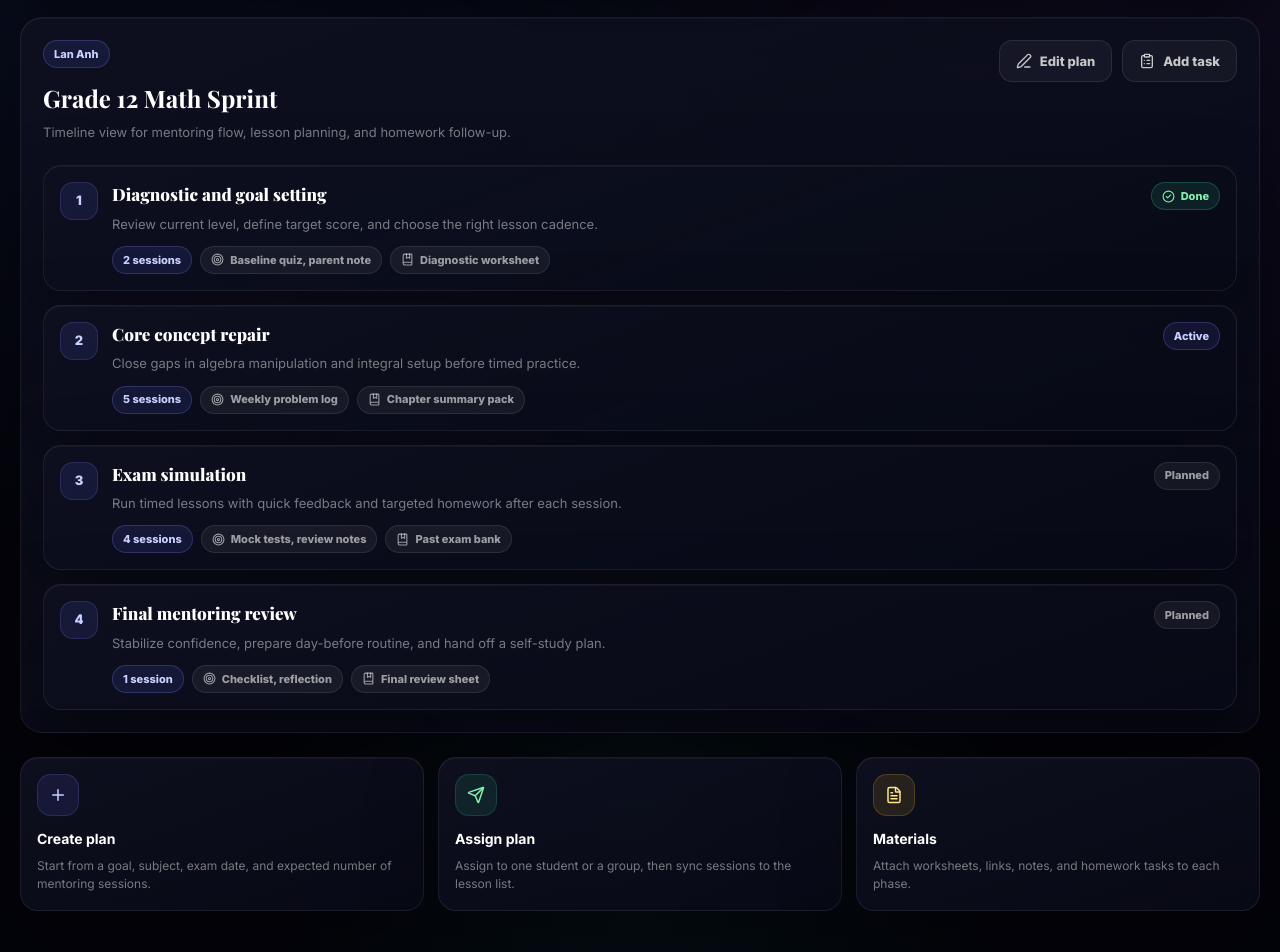
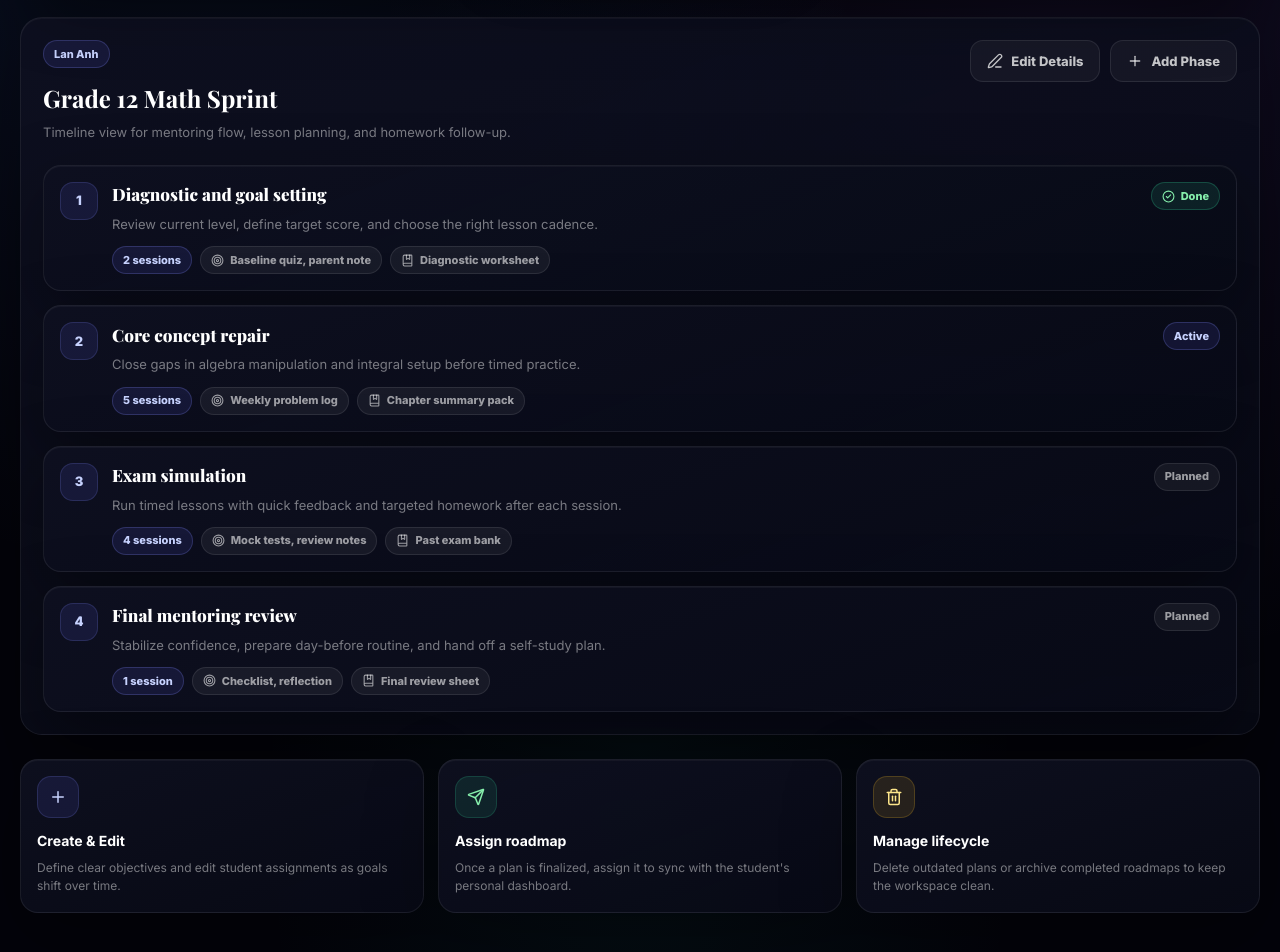
Before and after one commit to munonguyen/HaNovaEducation_REQ_Project, a React (Vite) app in the folder velorah-hero/: page /tutor/study-plans in a window 1280 px wide. Shown: the part 810-1762 px from the top of the page. Built offline with nearby package versions, Linux system fonts and the light colour scheme; grey boxes are pictures that could not be loaded; a web font is replaced by a local one.

Commit message:
fix: remove unused imports in StudyPlans.tsx

```diff
--- a/velorah-hero/src/pages/tutor/StudyPlans.tsx
+++ b/velorah-hero/src/pages/tutor/StudyPlans.tsx
@@ -2,15 +2,16 @@ import { useState } from 'react';
 import {
   BookMarked,
   CheckCircle2,
-  ClipboardList,
   Edit3,
-  FileText,
   GraduationCap,
   Plus,
+  Save,
   Send,
   Target,
+  Trash2,
+  X,
 } from 'lucide-react';
-import { motion } from 'framer-motion';
+import { motion, AnimatePresence } from 'framer-motion';
 
 const initialPlans = [
   { id: 'p1', student: 'Lan Anh', title: 'Grade 12 Math Sprint', progress: 62, sessions: 12, next: 'Integrals checkpoint' },
@@ -18,8 +19,9 @@ const initialPlans = [
   { id: 'p3', student: 'Group A3', title: 'Entrance Exam Roadmap', progress: 35, sessions: 18, next: 'Mixed problem set' },
 ];
 
-const phases = [
+const initialPhases = [
   {
+    id: 'ph1',
     title: 'Diagnostic and goal setting',
     copy: 'Review current level, define target score, and choose the right lesson cadence.',
     sessions: '2 sessions',
@@ -28,6 +30,7 @@ const phases = [
     status: 'Done',
   },
   {
+    id: 'ph2',
     title: 'Core concept repair',
     copy: 'Close gaps in algebra manipulation and integral setup before timed practice.',
     sessions: '5 sessions',
@@ -36,6 +39,7 @@ const phases = [
     status: 'Active',
   },
   {
+    id: 'ph3',
     title: 'Exam simulation',
     copy: 'Run timed lessons with quick feedback and targeted homework after each session.',
     sessions: '4 sessions',
@@ -44,6 +48,7 @@ const phases = [
     status: 'Planned',
   },
   {
+    id: 'ph4',
     title: 'Final mentoring review',
     copy: 'Stabilize confidence, prepare day-before routine, and hand off a self-study plan.',
     sessions: '1 session',
@@ -55,23 +60,67 @@ const phases = [
 
 export default function StudyPlans() {
   const [plans, setPlans] = useState(initialPlans);
-  const [selectedPlan, setSelectedPlan] = useState(initialPlans[0]);
+  const [selectedPlanId, setSelectedPlanId] = useState(initialPlans[0].id);
+  const [phases, setPhases] = useState(initialPhases);
+  const [isEditing, setIsEditing] = useState(false);
+  const [editForm, setEditForm] = useState({ title: '', student: '' });
   const [feedback, setFeedback] = useState('Study plan roadmap is ready for editing, assignment, tasks, and materials.');
 
-  const createPlan = () => {
-    const draft = { id: `p${plans.length + 1}`, student: 'New student', title: 'New mentoring roadmap', progress: 0, sessions: 8, next: 'Define diagnostic phase' };
-    setPlans((current) => [draft, ...current]);
-    setSelectedPlan(draft);
-    setFeedback('New study plan draft created. Add phases, sessions, tasks, and materials before assigning.');
+  const selectedPlan = plans.find(p => p.id === selectedPlanId) || plans[0];
+
+  const handleCreatePlan = () => {
+    const newId = `p${Date.now()}`;
+    const newPlan = {
+      id: newId,
+      student: 'New Student',
+      title: 'New Mentoring Roadmap',
+      progress: 0,
+      sessions: 8,
+      next: 'Define diagnostic phase'
+    };
+    setPlans([newPlan, ...plans]);
+    setSelectedPlanId(newId);
+    setIsEditing(true);
+    setEditForm({ title: newPlan.title, student: newPlan.student });
+    setFeedback('Draft created. Please enter the plan details and save.');
   };
 
-  const updateSelectedPlan = (message: string, patch?: Partial<typeof selectedPlan>) => {
-    if (patch) {
-      const nextPlan = { ...selectedPlan, ...patch };
-      setSelectedPlan(nextPlan);
-      setPlans((current) => current.map((plan) => (plan.id === nextPlan.id ? nextPlan : plan)));
+  const handleEditToggle = () => {
+    if (!isEditing) {
+      setEditForm({ title: selectedPlan.title, student: selectedPlan.student });
     }
-    setFeedback(message);
+    setIsEditing(!isEditing);
+  };
+
+  const handleSave = () => {
+    setPlans(current => current.map(p =>
+      p.id === selectedPlanId ? { ...p, title: editForm.title, student: editForm.student } : p
+    ));
+    setIsEditing(false);
+    setFeedback(`Changes to "${editForm.title}" have been saved and synced.`);
+  };
+
+  const handleDelete = (id: string) => {
+    const nextPlans = plans.filter(p => p.id !== id);
+    setPlans(nextPlans);
+    if (id === selectedPlanId && nextPlans.length > 0) {
+      setSelectedPlanId(nextPlans[0].id);
+    }
+    setFeedback('Study plan has been permanently removed from the workspace.');
+  };
+
+  const handleAddPhase = () => {
+    const newPhase = {
+      id: `ph${Date.now()}`,
+      title: 'New Phase',
+      copy: 'Describe the objectives and learning outcomes for this stage.',
+      sessions: '0 sessions',
+      tasks: 'None',
+      material: 'None',
+      status: 'Planned',
+    };
+    setPhases([...phases, newPhase]);
+    setFeedback('New roadmap phase added. Configure the sessions and materials below.');
   };
 
   return (
@@ -90,8 +139,12 @@ export default function StudyPlans() {
           </p>
         </div>
         <div className="tutor-actions">
-          <button className="tutor-btn" onClick={() => updateSelectedPlan(`${selectedPlan.title} assigned to ${selectedPlan.student}. Sessions are ready to sync.`)}><Send size={16} /> Assign to student</button>
-          <button className="tutor-btn primary" onClick={createPlan}><Plus size={16} /> Create plan</button>
+          <button className="tutor-btn" onClick={() => setFeedback(`${selectedPlan.title} assigned to ${selectedPlan.student}.`)}>
+            <Send size={16} /> Assign to student
+          </button>
+          <button className="tutor-btn primary" onClick={handleCreatePlan}>
+            <Plus size={16} /> Create plan
+          </button>
         </div>
       </div>
 
@@ -112,11 +165,19 @@ export default function StudyPlans() {
             </div>
           </div>
           <div className="plan-list">
+            <AnimatePresence mode="popLayout">
               {plans.map((plan) => (
+                <motion.div
+                  layout
+                  initial={{ opacity: 0, x: -10 }}
+                  animate={{ opacity: 1, x: 0 }}
+                  exit={{ opacity: 0, x: -10 }}
+                  key={plan.id}
+                  className="relative group"
+                >
                   <button
-                className={`plan-item${selectedPlan.id === plan.id ? ' is-active' : ''}`}
-                key={plan.id}
-                onClick={() => setSelectedPlan(plan)}
+                    className={`plan-item${selectedPlanId === plan.id ? ' is-active' : ''}`}
+                    onClick={() => { setSelectedPlanId(plan.id); setIsEditing(false); }}
                   >
                     <strong>{plan.title}</strong>
                     <span>{plan.student} - {plan.sessions} planned sessions</span>
@@ -125,37 +186,86 @@ export default function StudyPlans() {
                     </div>
                     <span>Next: {plan.next}</span>
                   </button>
+                  <button
+                    className="absolute top-4 right-4 p-2 rounded-lg bg-rose-500/10 text-rose-400 opacity-0 group-hover:opacity-100 hover:bg-rose-500/20 transition-all"
+                    onClick={(e) => { e.stopPropagation(); handleDelete(plan.id); }}
+                    title="Delete plan"
+                  >
+                    <Trash2 size={14} />
+                  </button>
+                </motion.div>
               ))}
+            </AnimatePresence>
           </div>
         </aside>
 
         <section className="tutor-card roadmap">
           <div className="roadmap-header">
-            <div>
+            <div className="flex-1">
+              {isEditing ? (
+                <div className="flex flex-col gap-3 mb-4">
+                  <input
+                    type="text"
+                    className="form-input text-lg font-serif !bg-white/5"
+                    value={editForm.title}
+                    onChange={e => setEditForm({ ...editForm, title: e.target.value })}
+                    placeholder="Plan Title"
+                  />
+                  <input
+                    type="text"
+                    className="form-input !bg-white/5"
+                    value={editForm.student}
+                    onChange={e => setEditForm({ ...editForm, student: e.target.value })}
+                    placeholder="Student Name"
+                  />
+                </div>
+              ) : (
+                <>
                   <span className="tutor-chip indigo">{selectedPlan.student}</span>
                   <h2 className="tutor-section-title" style={{ marginTop: 12 }}>{selectedPlan.title}</h2>
+                </>
+              )}
               <p className="tutor-section-copy">Timeline view for mentoring flow, lesson planning, and homework follow-up.</p>
             </div>
             <div className="tutor-actions">
-              <button className="tutor-btn" onClick={() => updateSelectedPlan(`${selectedPlan.title} is in edit mode. Timeline changes are staged.`)}><Edit3 size={16} /> Edit plan</button>
-              <button
-                className="tutor-btn"
-                onClick={() => updateSelectedPlan('New task added to the active phase and queued for student homework.', {
-                  progress: Math.min(100, selectedPlan.progress + 4),
-                  next: 'New homework task added',
-                })}
-              >
-                <ClipboardList size={16} /> Add task
-              </button>
+              {isEditing ? (
+                <>
+                  <button className="tutor-btn primary" onClick={handleSave}><Save size={16} /> Save Changes</button>
+                  <button className="tutor-btn" onClick={() => setIsEditing(false)}><X size={16} /> Cancel</button>
+                </>
+              ) : (
+                <>
+                  <button className="tutor-btn" onClick={handleEditToggle}><Edit3 size={16} /> Edit Details</button>
+                  <button className="tutor-btn" onClick={handleAddPhase}><Plus size={16} /> Add Phase</button>
+                </>
+              )}
             </div>
           </div>
 
           <div className="phase-list">
+            <AnimatePresence mode="popLayout">
               {phases.map((phase, index) => (
-              <article className="phase-step" key={phase.title}>
+                <motion.article
+                  layout
+                  initial={{ opacity: 0, y: 10 }}
+                  animate={{ opacity: 1, y: 0 }}
+                  className="phase-step group"
+                  key={phase.id}
+                >
                   <div className="phase-index">{index + 1}</div>
-                <div>
+                  <div className="flex-1">
+                    <div className="flex items-center justify-between">
                       <h3>{phase.title}</h3>
+                      <button
+                        className="p-1.5 rounded-lg text-white/20 hover:text-rose-400 opacity-0 group-hover:opacity-100 transition-all"
+                        onClick={() => {
+                          setPhases(current => current.filter(p => p.id !== phase.id));
+                          setFeedback('Roadmap phase removed.');
+                        }}
+                      >
+                        <Trash2 size={14} />
+                      </button>
+                    </div>
                     <p>{phase.copy}</p>
                     <div className="phase-tags">
                       <span className="tutor-chip info">{phase.sessions}</span>
@@ -167,8 +277,9 @@ export default function StudyPlans() {
                     {phase.status === 'Done' && <CheckCircle2 size={13} />}
                     {phase.status}
                   </span>
-              </article>
+                </motion.article>
               ))}
+            </AnimatePresence>
           </div>
         </section>
       </div>
@@ -176,18 +287,18 @@ export default function StudyPlans() {
       <div className="schedule-side-grid">
         <div className="side-note">
           <div className="tutor-soft-icon"><Plus size={18} /></div>
-          <strong style={{ marginTop: 12 }}>Create plan</strong>
-          <p>Start from a goal, subject, exam date, and expected number of mentoring sessions.</p>
+          <strong style={{ marginTop: 12 }}>Create & Edit</strong>
+          <p>Define clear objectives and edit student assignments as goals shift over time.</p>
         </div>
         <div className="side-note">
           <div className="tutor-soft-icon green"><Send size={18} /></div>
-          <strong style={{ marginTop: 12 }}>Assign plan</strong>
-          <p>Assign to one student or a group, then sync sessions to the lesson list.</p>
+          <strong style={{ marginTop: 12 }}>Assign roadmap</strong>
+          <p>Once a plan is finalized, assign it to sync with the student's personal dashboard.</p>
         </div>
         <div className="side-note">
-          <div className="tutor-soft-icon amber"><FileText size={18} /></div>
-          <strong style={{ marginTop: 12 }}>Materials</strong>
-          <p>Attach worksheets, links, notes, and homework tasks to each phase.</p>
+          <div className="tutor-soft-icon amber"><Trash2 size={18} /></div>
+          <strong style={{ marginTop: 12 }}>Manage lifecycle</strong>
+          <p>Delete outdated plans or archive completed roadmaps to keep the workspace clean.</p>
         </div>
       </div>
     </motion.div>
```
Lines whose indentation alone changed are shown as unchanged.
